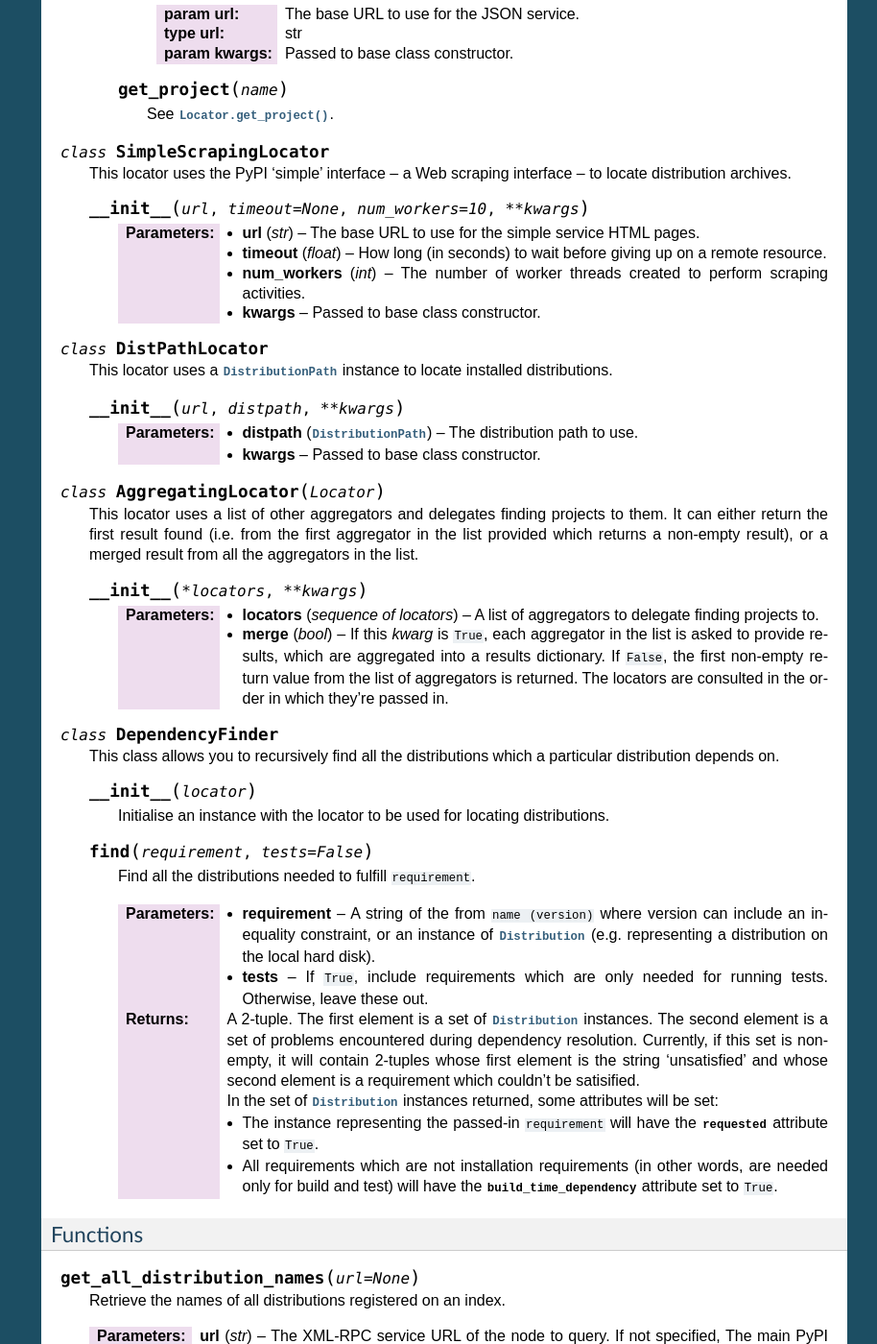
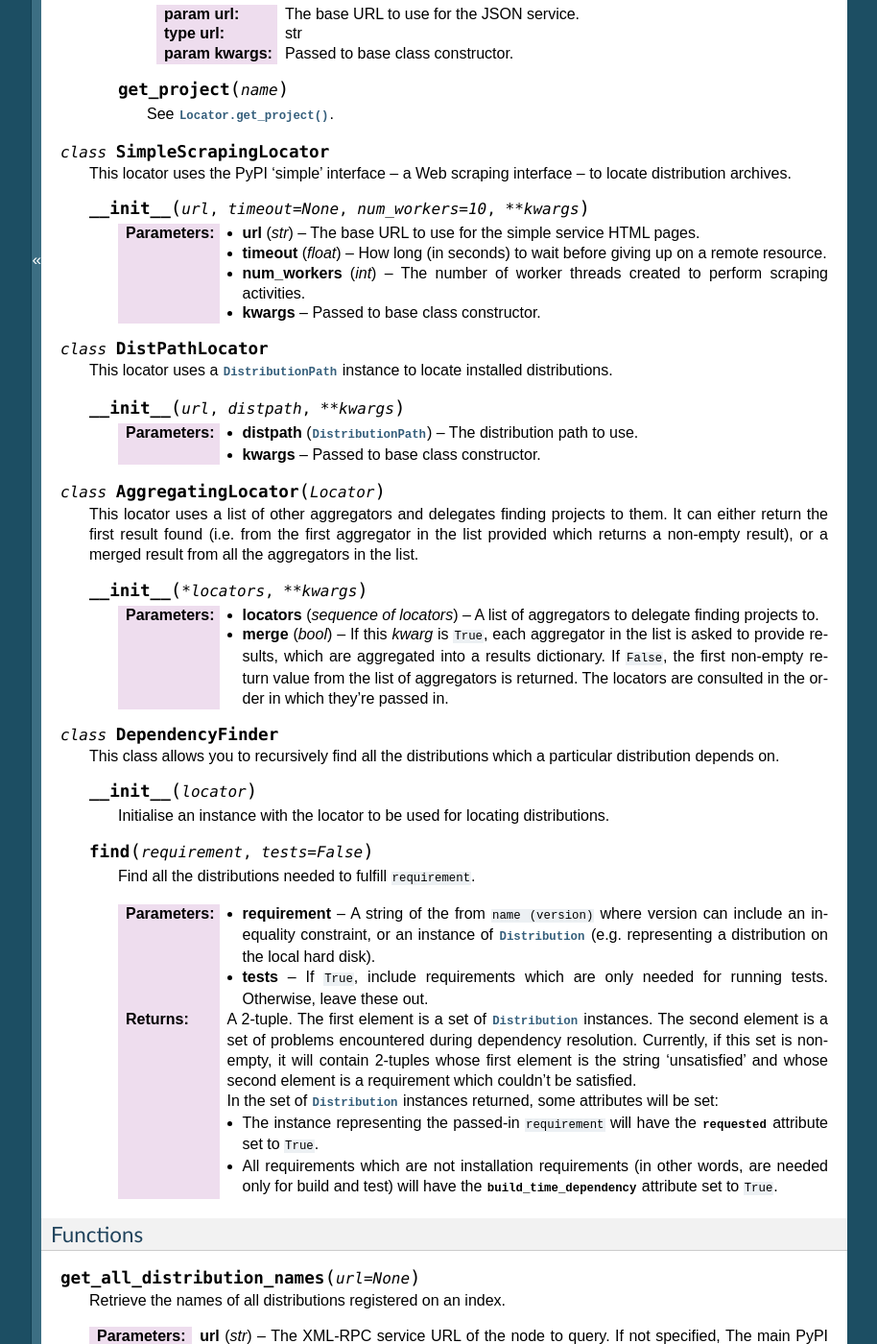
Before and after one commit to pypa/distlib, a Sphinx documentation site: the page built from docs/reference.rst, in a window 1280 px wide and 1400 px high, scrolled down 9804 px. Shown: the whole window at 96% size, without its empty margins (187-1101 px from the left). Built offline with Sphinx 7.4.7, drawn with Linux system fonts in a browser that asks for light colours; formulas are drawn with MathJax 3; comment, search, counter and statistics services are not loaded; some of the changed text lies outside the part shown.

```diff
--- a/docs/conf.py
+++ b/docs/conf.py
@@ -96,10 +96,10 @@ html_theme = 'default'
 # Theme options are theme-specific and customize the look and feel of a theme
 # further.  For a list of options available for each theme, see the
 # documentation.
-#html_theme_options = {}
+html_theme_options = {'collapsiblesidebar': True}
 
 # Add any paths that contain custom themes here, relative to this directory.
-#html_theme_path = []
+html_theme_path = ['themes']
 
 # The name for this set of Sphinx documents.  If None, it defaults to
 # "<project> v<release> documentation".
--- a/docs/internals.rst
+++ b/docs/internals.rst
@@ -681,7 +681,7 @@ Python ecosystem are:
   :pep:`386` in `this section
   <http://www.python.org/dev/peps/pep-0386/#setuptools>`_ -- it's perhaps the
   most widely used Python version scheme, but since it tries to be very
-  lexible and work with a wide range of conventions, it ends up allowing a
+  flexible and work with a wide range of conventions, it ends up allowing a
   very chaotic mess of version conventions in the Python community as a whole.
 
 * The proposed versioning scheme described in :pep:`386`, in `this section
--- a/docs/reference.rst
+++ b/docs/reference.rst
@@ -750,7 +750,7 @@ Classes
                 during dependency resolution. Currently, if this set is non-
                 empty, it will contain 2-tuples whose first element is the
                 string 'unsatisfied' and whose second element is a requirement
-                which couldn't be satisified.
+                which couldn't be satisfied.
 
                 In the set of :class:`Distribution` instances returned, some
                 attributes will be set:
--- a/docs/tutorial.rst
+++ b/docs/tutorial.rst
@@ -55,6 +55,9 @@ https://raw.github.com/vsajip/pypiserver/standalone/pypi-server-standalone.py
 This is a slightly modified version of Ralf Schmitt's `pypiserver
 <https://github.com/schmir/pypiserver>`_. To use, the script needs to be copied
 to the ``tests`` folder of the ``distlib`` distribution.
+
+If the server script is not available, the tests which use it will be skipped.
+
 
 First steps
 -----------
```
Also changed, not shown: other parts of docs/reference.rst (+2 -2 lines).
